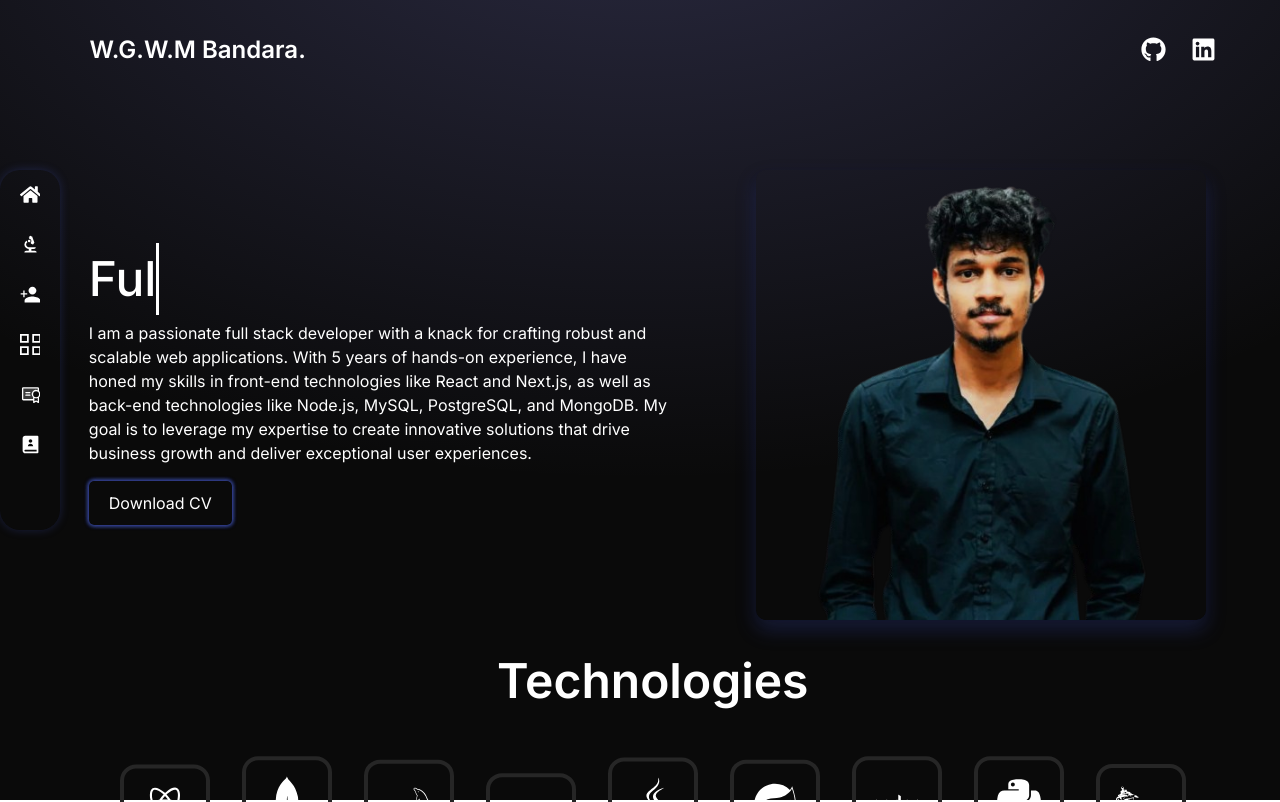
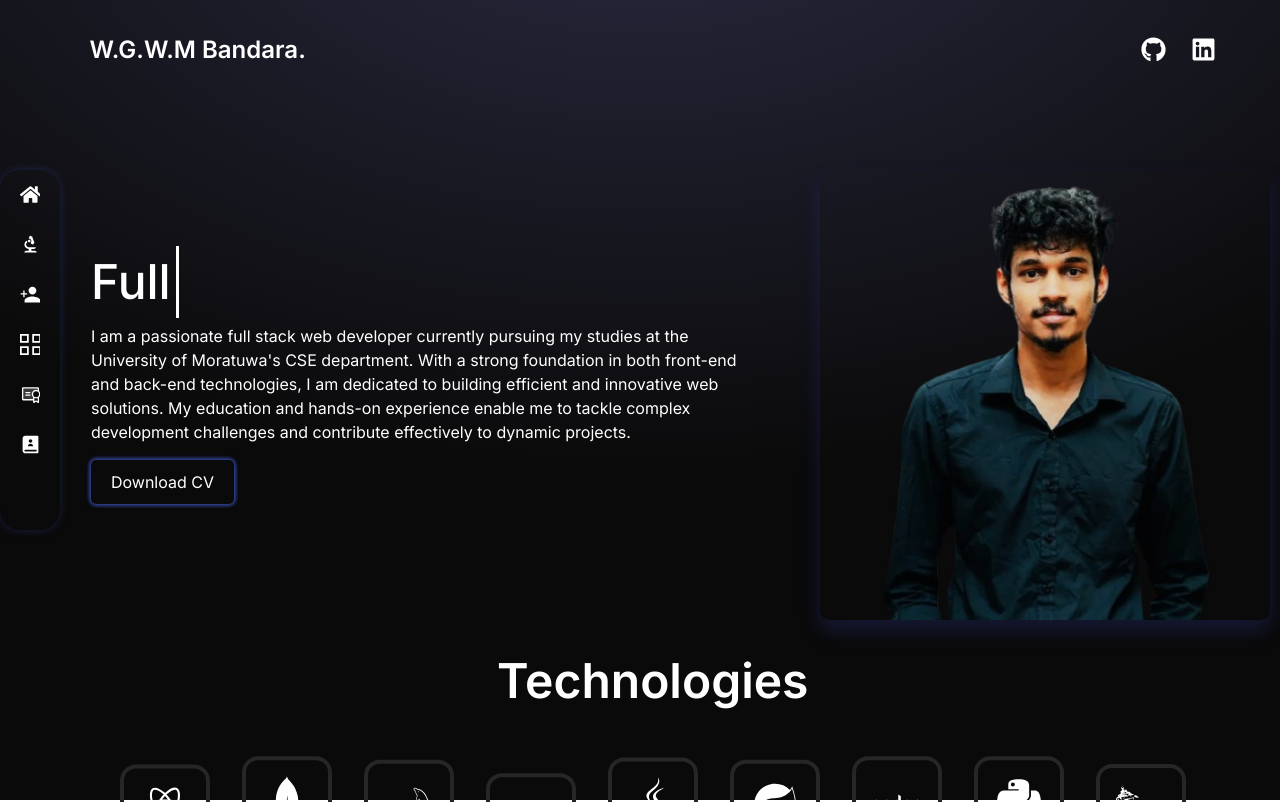
Before and after one commit to WimukthiMadushan/Portfolio, a React (Vite) app: page / in a window 1280 px wide. Shown: the top 802 px of the page. Built offline with nearby package versions, Linux system fonts and the light colour scheme.

Commit message:
change sme responsive design in hero section

```diff
--- a/src/Components/AboutMe.jsx
+++ b/src/Components/AboutMe.jsx
@@ -33,12 +33,11 @@ function AboutMe() {
         <h3 className="about-me-sub-topics">Technical Skills</h3>
         <ul>
           <li>
-            <strong>Front-End Development</strong>: HTML, CSS, JavaScript,
-            React, Angular, Vue.js, Next.js
+            <strong>Front-End Development</strong>: HTML, CSS, JavaScript, React
           </li>
           <li>
             <strong>Back-End Development</strong>: Node.js, Express.js,
-            Springboot, Django, Flask
+            Springboot, Flask
           </li>
           <li>
             <strong>Database Management</strong>: MySQL, MongoDB, SQLite
--- a/src/Components/HeroSection.jsx
+++ b/src/Components/HeroSection.jsx
@@ -11,13 +11,12 @@ function HeroSection() {
       <div className="hero-content">
         <h1 className="hero-title">Full Stack Developer.</h1>
         <h2 className="hero-description">
-          I am a passionate full stack developer with a knack for crafting
-          robust and scalable web applications. With 5 years of hands-on
-          experience, I have honed my skills in front-end technologies like
-          React and Next.js, as well as back-end technologies like Node.js,
-          MySQL, PostgreSQL, and MongoDB. My goal is to leverage my expertise to
-          create innovative solutions that drive business growth and deliver
-          exceptional user experiences.
+          I am a passionate full stack web developer currently pursuing my
+          studies at the University of Moratuwa's CSE department. With a strong
+          foundation in both front-end and back-end technologies, I am dedicated
+          to building efficient and innovative web solutions. My education and
+          hands-on experience enable me to tackle complex development challenges
+          and contribute effectively to dynamic projects.
         </h2>
         <div className="hero-button-container">
           <button className="hero-button">Download CV</button>
--- a/src/Styles/Hero.css
+++ b/src/Styles/Hero.css
@@ -1,12 +1,10 @@
 .hero-container {
   display: flex;
   margin-top: 5rem;
-  margin-right: 5%;
 }
 .person-img {
   border-radius: 10px;
   object-fit: cover;
-
   box-shadow: 0 4px 8px rgba(0, 0, 0, 0.1), 0 6px 20px rgba(0, 0, 0, 0.1),
     0 10px 20px rgba(63, 81, 181, 0.3);
   transition: box-shadow 0.3s ease, transform 0.3s ease;
@@ -30,7 +28,7 @@
   border-right: 3px solid;
   white-space: nowrap;
   overflow: hidden;
-  animation: typing 3.5s steps(20, end) infinite alternate;
+  animation: typing 3.5s steps(25, end) infinite alternate;
 }
 @keyframes cursor {
   from,
@@ -137,7 +135,7 @@
 
   .hero-description {
     color: white;
-    width: 78%;
+    width: 80%;
   }
   .hero-button {
     background: transparent;
@@ -187,6 +185,11 @@
     overflow: hidden;
     animation: typing 3.5s steps(20, end) infinite alternate;
   }
+  .hero-content {
+    margin-top: 6%;
+    padding-right: 5rem;
+    padding-left: 5rem;
+  }
   @keyframes cursor {
     from,
     to {
@@ -201,7 +204,7 @@
       width: 0;
     }
     to {
-      width: 60%;
+      width: 68%;
     }
   }
 }
@@ -223,7 +226,7 @@
     box-shadow: 0 4px 8px rgba(0, 0, 0, 0.1), 0 6px 20px rgba(0, 0, 0, 0.1),
       0 10px 20px rgba(63, 81, 181, 0.3);
     transition: box-shadow 0.3s ease, transform 0.3s ease;
-    width: 50%;
+    width: 45%;
     object-fit: cover;
   }
   .person-img:hover {
@@ -261,14 +264,14 @@
       width: 0;
     }
     to {
-      width: 48%;
+      width: 50%;
     }
   }
 
   .hero-description {
     color: white;
     font-size: 1rem;
-    width: 90%;
+    width: 100%;
   }
   .hero-button {
     background: transparent;
@@ -353,7 +356,7 @@
       width: 0;
     }
     to {
-      width: 75%;
+      width: 50%;
     }
   }
 
```
Also changed, not shown: 1 other file (tests, documents, lock files or other folders).
